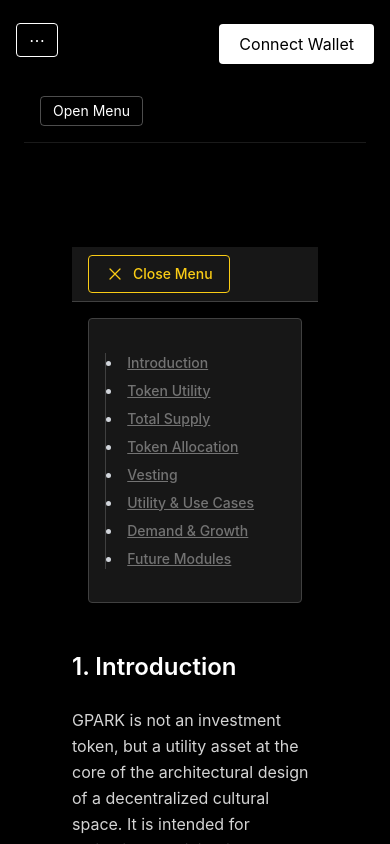
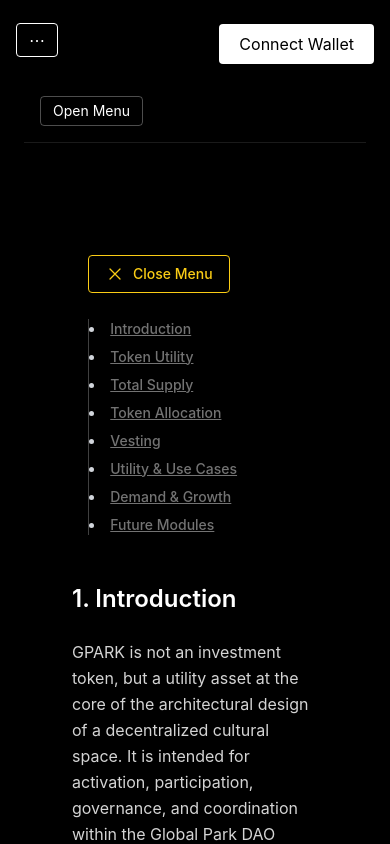
Before and after one commit to GPARKPRO/globalpark-site, a Next.js app: page /docs/tokenomics in a window 390 px wide. Both pictures are taken after a click on the button "Open Sections". Shown: the top 844 px of the page. Built offline with nearby package versions, Linux system fonts and the light colour scheme.

Commit message:
Update MobileDocsNav.tsx

```diff
--- a/components/docs/common/MobileDocsNav.tsx
+++ b/components/docs/common/MobileDocsNav.tsx
@@ -10,7 +10,7 @@ export default function MobileDocsNav() {
   return (
     <div className="lg:hidden">
       {/* Sticky toggle button */}
-      <div className="sticky top-20 z-10 bg-neutral-900 border-b border-neutral-700 px-4 py-2 mb-4">
+      <div className="sticky top-20 z-30 px-4 py-2 mb-4">
         <button
           onClick={() => setOpen(!open)}
           className="flex items-center gap-2 text-sm font-medium text-yellow-400 border border-yellow-400 rounded px-4 py-2"
@@ -31,7 +31,7 @@ export default function MobileDocsNav() {
 
       {/* Collapsible menu */}
       {open && (
-        <div className="border border-neutral-700 rounded mx-4 p-4 bg-neutral-900 mb-6">
+        <div className="mx-4 mb-6">
           <TokenomicsNav />
         </div>
       )}
```
